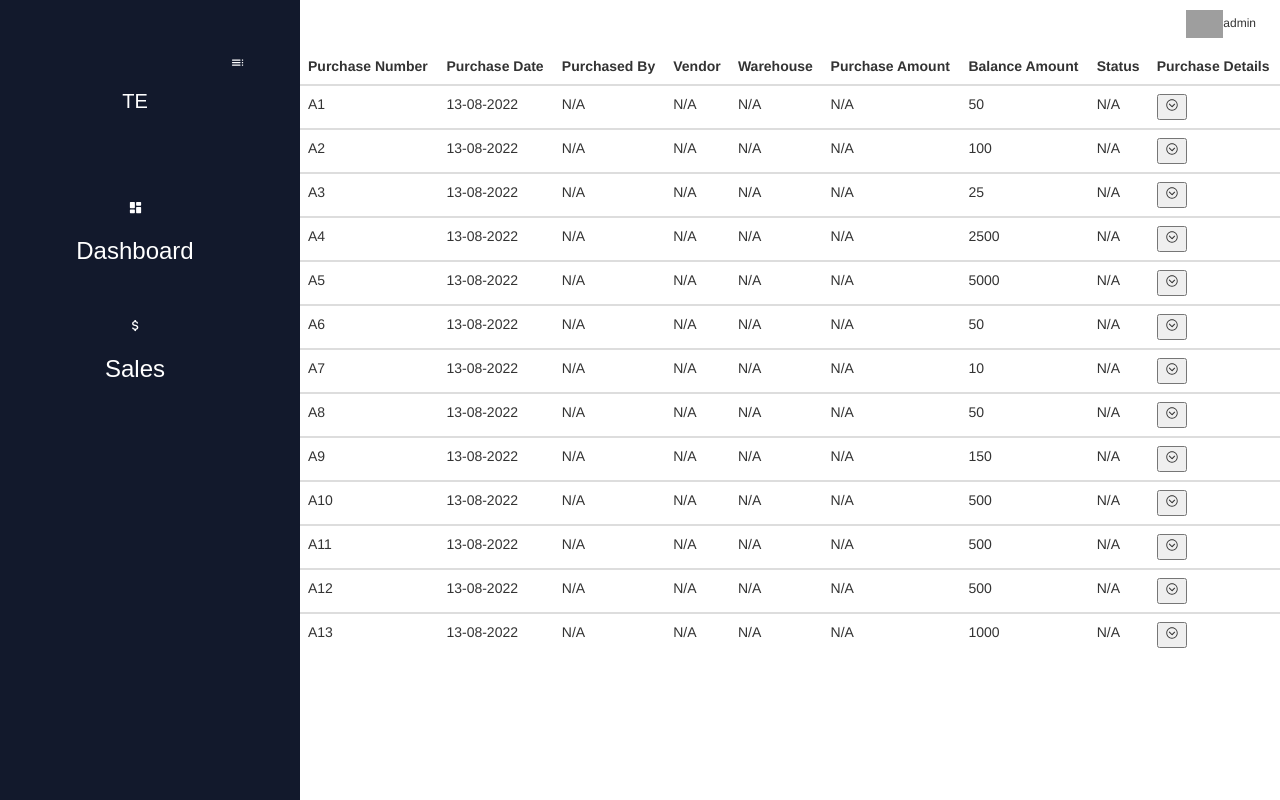
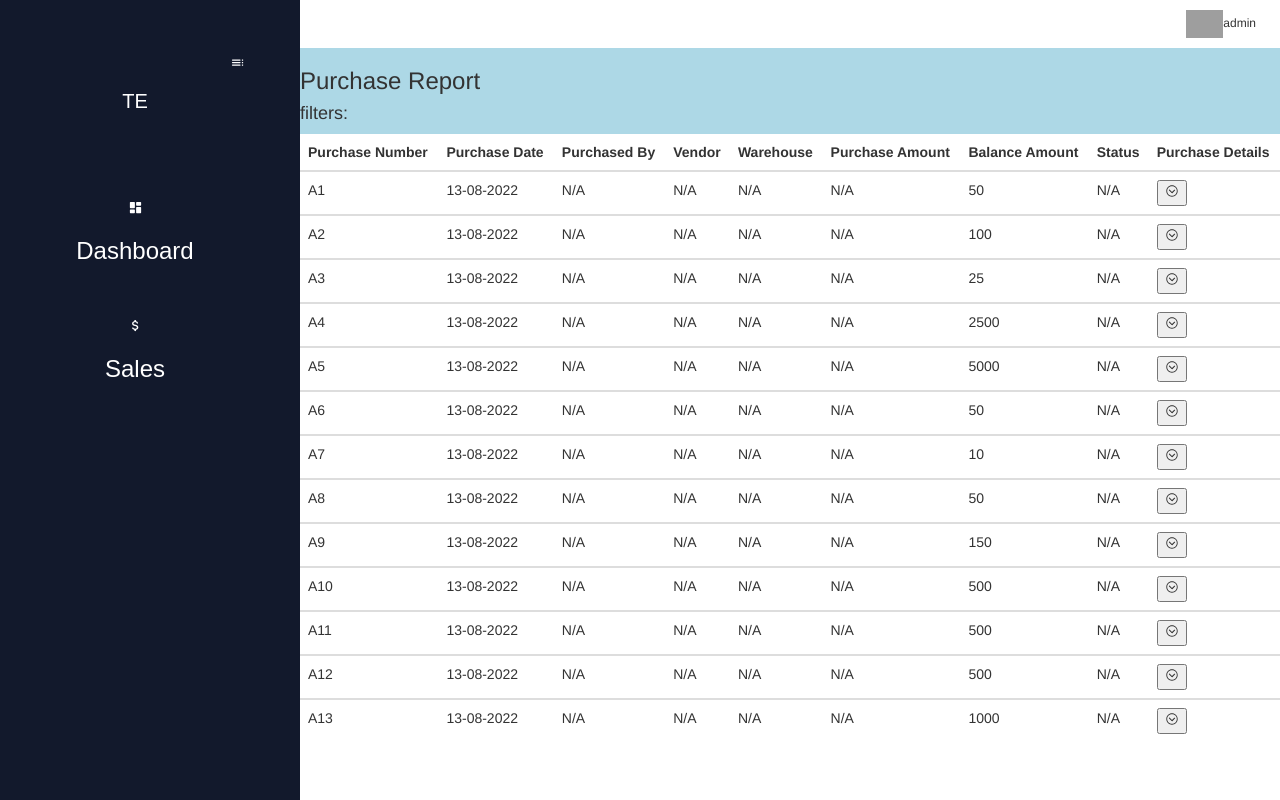
Before and after one commit to fathah1/datatable, a React (Create React App) app: page / in a window 1280 px wide. Built offline with nearby package versions, Linux system fonts and the light colour scheme; grey boxes are pictures that could not be loaded.

Commit message:
now create filters

```diff
--- a/src/App.css
+++ b/src/App.css
@@ -1,6 +1,7 @@
 .App{
     display:grid;
     grid-template:"nav header" min-content
+                  "nav filters" min-content
                   "nav main" 1fr/ min-content 1fr;
     min-height: 100vh;
 }
--- a/src/App.js
+++ b/src/App.js
@@ -2,6 +2,7 @@ import './App.css';
 import Table from './components/Table/Table.js'
 import NavBar from './components/NavBar/NavBar.js'
 import Header from './components/Header/Header.js'
+import Filters from './components/Filters/Filters.js'
 import {useState} from 'react';
 
 function App() {
@@ -15,6 +16,7 @@ function App() {
     <div className="App">
        <NavBar visible={showNav}/>
        <Header toggle={toggle}/>
+       <Filters />
        <Table />
     </div>
   );
--- /dev/null
+++ b/src/components/Filters/Filters.js
@@ -0,0 +1,17 @@
+import '../../styles/Filters.css'
+
+
+function Filters({}) {
+  return (
+    <div className="FiltersContainer">
+        <h3>Purchase Report</h3>
+
+        <div className="filters">
+            <h4>filters: </h4>
+        </div>
+
+    </div>
+  );
+}
+
+export default Filters;
--- /dev/null
+++ b/src/styles/Filters.css
@@ -0,0 +1,7 @@
+.FiltersContainer{
+    background-color: lightblue;
+}
+
+.FiltersContainer h3 h2{
+    font-family:Arial, Helvetica, sans-serif;
+}
```
